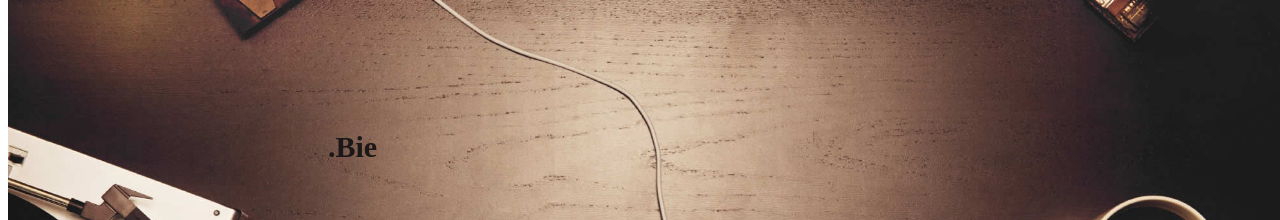
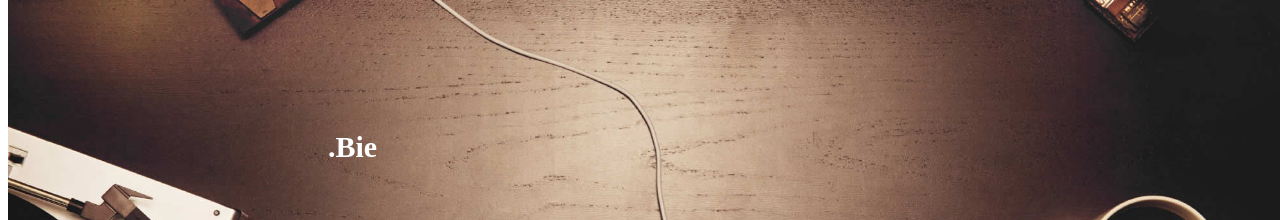
Before and after one commit to rachel-duret/portfolio, a React (Create React App) app: page / in a window 1280 px wide. Shown: the part 1060-1280 px from the top of the page. Built offline with nearby package versions, Linux system fonts and the light colour scheme.

Commit message:
changed color of background

```diff
--- a/src/App.scss
+++ b/src/App.scss
@@ -25,7 +25,7 @@
       width: 50%;
       display: flex;
       margin:auto;
-      color: rgb(29, 24, 24);
+      color: white;
       font-size: 30px;
     }
   }
```
